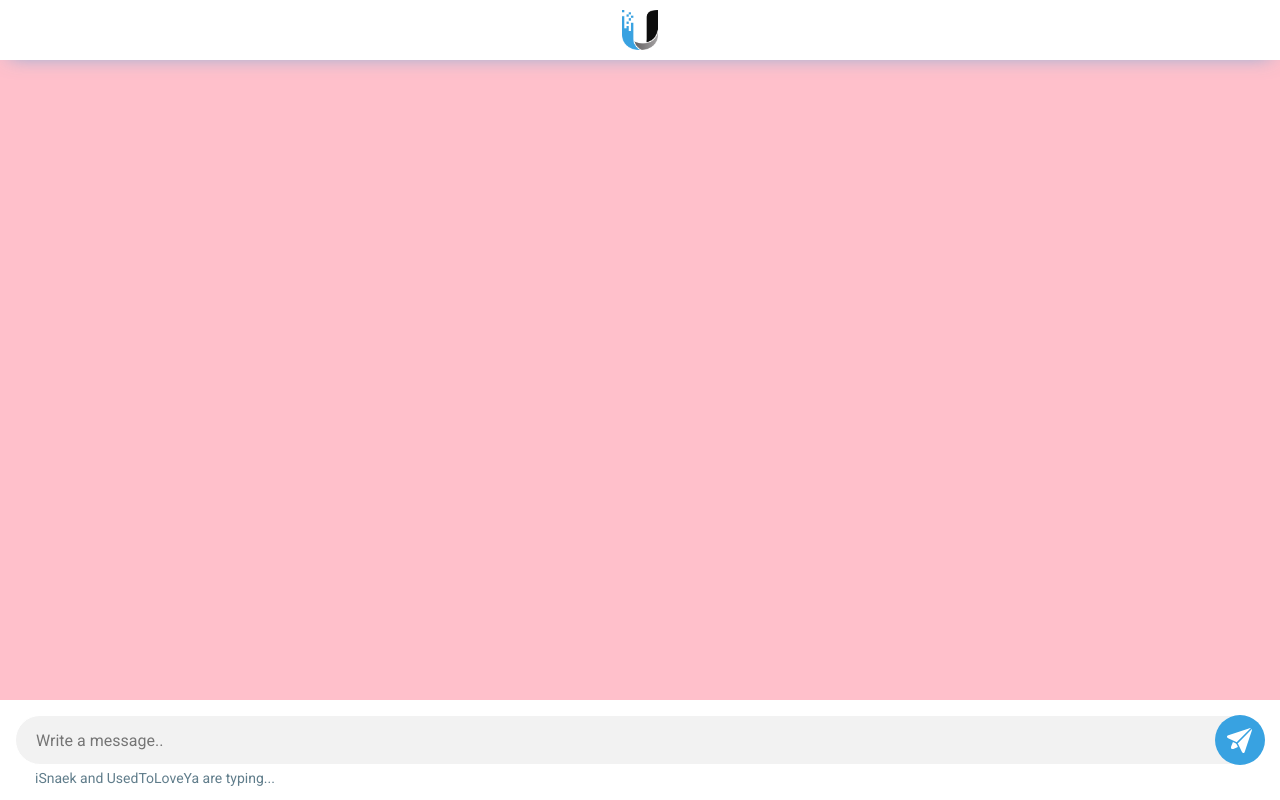
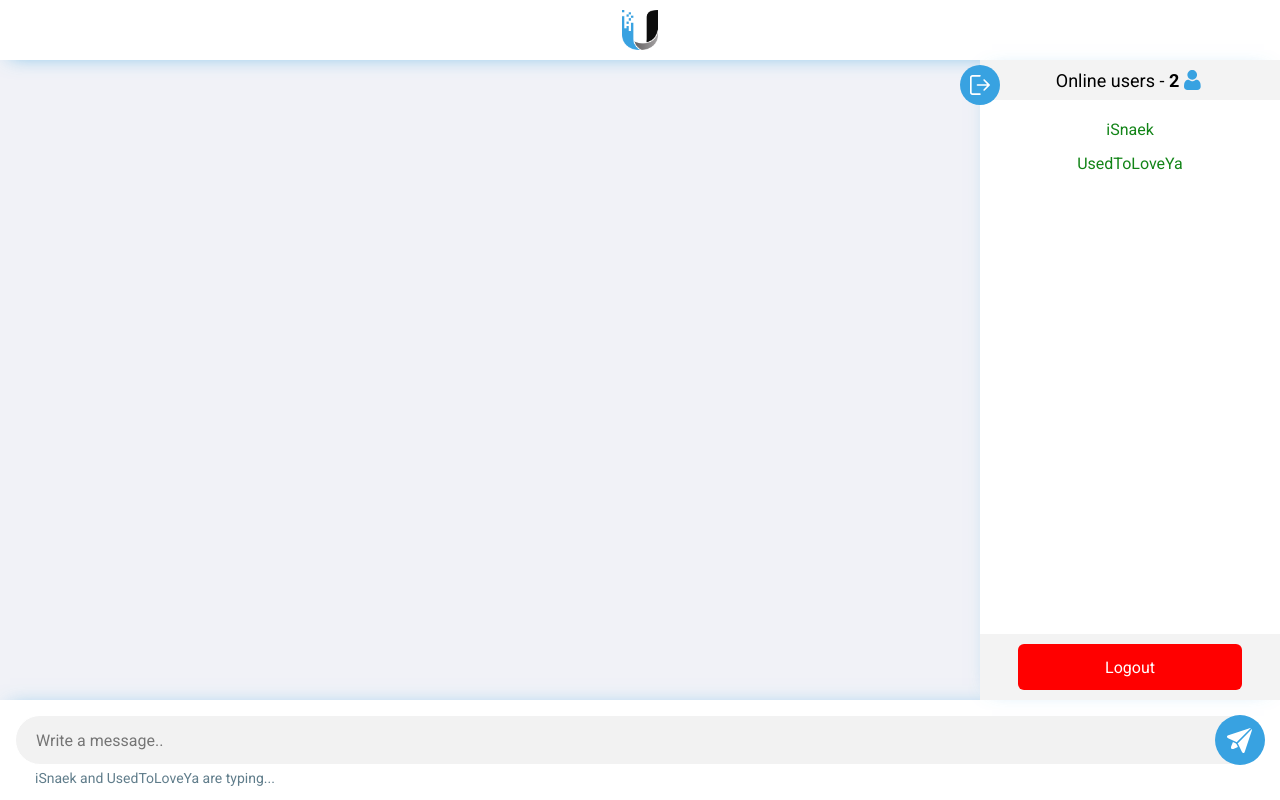
Before and after one commit to yourigruiters/React-Chat-Frontend, a React app: page /chatroom in a window 1280 px wide. Built offline with nearby package versions, Linux system fonts and the light colour scheme.

Commit message:
Fix: sidebar implemented with logic - only chat area left

```diff
--- a/src/app/app.scss
+++ b/src/app/app.scss
@@ -6,3 +6,7 @@
   box-sizing: border-box;
   font-family: $font-roboto;
 }
+
+html {
+  overflow-x: hidden;
+}
--- a/src/app/components/header/header.scss
+++ b/src/app/components/header/header.scss
@@ -2,7 +2,7 @@
 
 .header {
   position: relative;
-  z-index: 1;
+  z-index: 10;
   display: flex;
   justify-content: center;
   align-items: center;
--- a/src/app/modules/chatpage/chatpage.view.scss
+++ b/src/app/modules/chatpage/chatpage.view.scss
@@ -11,7 +11,6 @@
     display: flex;
     width: 100%;
     height: calc(100% - 100px);
-    background-color: pink;
   }
 
   &__footer {
--- a/src/app/modules/chatpage/chatpage.view.tsx
+++ b/src/app/modules/chatpage/chatpage.view.tsx
@@ -1,6 +1,7 @@
 import * as React from "react";
 
 import ChatFooter from "./components/chat-footer/chat-footer";
+import ChatMain from "./components/chat-main/chat-main";
 
 import "./chatpage.view.scss";
 
@@ -10,12 +11,23 @@ interface chatpageProps {
 }
 
 const ChatpageView = ({ username, history }: chatpageProps) => {
-  const [messageInput, setMessageInput] = React.useState("");
-  const [messageWarning, setMessageWarning] = React.useState(false);
+  const [messages, setMessages] = React.useState([]);
+  const [onlinePeople, setOnlinePeople] = React.useState<object[]>([
+    {
+      username: "iSnaek",
+      color: "#128417"
+    },
+    {
+      username: "UsedToLoveYa",
+      color: "#128417"
+    }
+  ]);
   const [typingPeople, setTypingPeople] = React.useState([
     "iSnaek",
     "UsedToLoveYa"
   ]);
+  const [messageInput, setMessageInput] = React.useState("");
+  const [messageWarning, setMessageWarning] = React.useState(false);
 
   // FIX: improve enter handling
   React.useEffect(() => {
@@ -25,7 +37,6 @@ const ChatpageView = ({ username, history }: chatpageProps) => {
           return;
         }
 
-        console.log(messageInput);
         handleSubmit(event);
       }
     };
@@ -52,14 +63,7 @@ const ChatpageView = ({ username, history }: chatpageProps) => {
   const handleSubmit = (event: any) => {
     event.preventDefault();
 
-    console.log(messageInput, "input");
-
     if (!messageInput || !messageInput.replace(/\s/g, "").length) {
-      console.log(
-        "JAAA",
-        !messageInput || !messageInput.replace(/\s/g, "").length
-      );
-      console.log("ohja");
       setMessageWarning(true);
       return;
     }
@@ -73,6 +77,11 @@ const ChatpageView = ({ username, history }: chatpageProps) => {
     setMessageInput("");
   };
 
+  const handleLogout = () => {
+    console.log("LOGOUT");
+    // CLOSE CONNECTION AND SEND USER TO HOMEPAGE
+  };
+
   // React.useEffect(() => {
   //   if (!username) {
   //     history.push("/?warning=no-user");
@@ -83,7 +92,13 @@ const ChatpageView = ({ username, history }: chatpageProps) => {
 
   return (
     <section className="chatpage">
-      <section className="chatpage__main">{/* Chat area */}</section>
+      <section className="chatpage__main">
+        <ChatMain
+          messages={messages}
+          onlinePeople={onlinePeople}
+          handleLogout={handleLogout}
+        />
+      </section>
       <section className="chatpage__footer">
         <ChatFooter
           messageInput={messageInput}
--- a/src/app/modules/chatpage/components/chat-footer/chat-footer.scss
+++ b/src/app/modules/chatpage/components/chat-footer/chat-footer.scss
@@ -6,6 +6,7 @@
   width: 100%;
   height: 100%;
   padding: 15px;
+  box-shadow: 0px -2px 20px -10px rgba(56, 162, 225, 0.7);
 
   &__form {
     margin-bottom: 5px;
--- /dev/null
+++ b/src/app/modules/chatpage/components/chat-main/chat-main.scss
@@ -0,0 +1,151 @@
+@import "../../../../../styles/variables";
+
+.chat-main {
+  position: relative;
+  display: flex;
+  width: 100%;
+  height: 100%;
+
+  &__messages {
+    width: 100%;
+    height: 100%;
+    background-color: #f1f2f7;
+    transition: width 0.5s;
+
+    &--smaller {
+      width: calc(100% - 300px);
+    }
+  }
+
+  &__people {
+    position: absolute;
+    z-index: 20;
+    top: 0;
+    right: -300px;
+    display: flex;
+    flex-direction: column;
+    width: 300px;
+    height: 100%;
+    background-color: white;
+    transition: right 0.5s;
+    box-shadow: -2px 0px 20px -14px rgba(56, 162, 225, 0.7);
+
+    &--open {
+      right: 0;
+
+      .chat-main__people__header__button svg {
+        transform: rotate(0deg);
+      }
+    }
+
+    &__header {
+      position: relative;
+      display: flex;
+      align-items: center;
+      width: 100%;
+      height: 50px;
+      background-color: #f3f3f3;
+      margin-bottom: 20px;
+
+      &__button {
+        button {
+          position: absolute;
+          left: -20px;
+          top: 5px;
+          display: flex;
+          justify-content: center;
+          align-items: center;
+          width: 40px;
+          height: 40px;
+          padding: 0px;
+          border-radius: 50px;
+          background: $blue-light;
+          color: $white;
+          border: 0;
+          outline: 0;
+          cursor: pointer;
+
+          &:hover {
+            background-color: darken($blue-light, 10%);
+          }
+
+          svg {
+            width: 20px;
+            height: 20px;
+            fill: white;
+            transition: transform 0.5s;
+            transform: rotate(180deg);
+          }
+        }
+      }
+
+      &__title {
+        display: flex;
+        justify-content: center;
+        width: 100%;
+        text-align: center;
+        font-size: 18px;
+        font-family: $font-source;
+
+        span {
+          font-weight: bold;
+        }
+
+        svg {
+          width: 20px;
+          height: 20px;
+          fill: $blue-light;
+          margin-left: 5px;
+        }
+      }
+    }
+
+    &__main {
+      display: flex;
+      flex-direction: column;
+      align-items: center;
+      width: 100%;
+      height: 100%;
+
+      &__person {
+        margin-bottom: 15px;
+
+        p {
+          font-size: 16px;
+        }
+      }
+    }
+
+    &__footer {
+      display: flex;
+      justify-content: center;
+      align-items: center;
+      width: 100%;
+      height: 70px;
+      margin-top: auto;
+      padding: 10px;
+      background-color: #f3f3f3;
+
+      button {
+        width: 80%;
+        padding: 8px 40px 6px;
+        background-color: red;
+        color: $white;
+        outline: none;
+        border: none;
+        border-radius: 6px;
+        font-size: 14px;
+        line-height: 32px;
+        cursor: pointer;
+
+        @media (min-width: $breakpoint-sm) {
+          font-size: 16px;
+        }
+
+        &:hover {
+          background-color: darken(red, 10%);
+        }
+      }
+    }
+  }
+}
--- /dev/null
+++ b/src/app/modules/chatpage/components/chat-main/chat-main.tsx
@@ -0,0 +1,70 @@
+import * as React from "react";
+import cn from "classnames";
+
+import "./chat-main.scss";
+import { ToggleSidebar, OnlineUsers } from "../../../../../assets/icons/icons";
+
+interface chatFooterProps {
+  messages: {};
+  onlinePeople: object[];
+  handleLogout: () => void;
+}
+
+const ChatMain = ({
+  messages,
+  onlinePeople,
+  handleLogout
+}: chatFooterProps) => {
+  const [openSidebar, setOpenSidebar] = React.useState(true);
+
+  return (
+    <section className="chat-main">
+      <section
+        className={cn("chat-main__messages", {
+          "chat-main__messages--smaller": openSidebar
+        })}
+      ></section>
+      <section
+        className={cn("chat-main__people", {
+          "chat-main__people--open": openSidebar
+        })}
+      >
+        <section className="chat-main__people__header">
+          <article
+            className="chat-main__people__header__button"
+            onClick={() => setOpenSidebar(!openSidebar)}
+          >
+            <button>
+              <ToggleSidebar />
+            </button>
+          </article>
+          <article className="chat-main__people__header__title">
+            <p>
+              Online users - <span>{onlinePeople.length}</span>
+            </p>
+            <OnlineUsers />
+          </article>
+        </section>
+        <section className="chat-main__people__main">
+          {onlinePeople.map(
+            (
+              onlinePerson: { username: string; color: string },
+              index: number
+            ) => (
+              <article key={index} className="chat-main__people__main__person">
+                <p style={{ color: onlinePerson.color }}>
+                  {onlinePerson.username}
+                </p>
+              </article>
+            )
+          )}
+        </section>
+        <section className="chat-main__people__footer">
+          <button>Logout</button>
+        </section>
+      </section>
+    </section>
+  );
+};
+
+export default ChatMain;
--- a/src/assets/icons/icons.tsx
+++ b/src/assets/icons/icons.tsx
@@ -47,3 +47,10 @@ export const ToggleSidebar = () => (
     <g></g>
   </svg>
 );
+
+export const OnlineUsers = () => (
+  <svg height="512pt" viewBox="0 0 512 512" width="512pt">
+    <path d="m210.351562 246.632812c33.882813 0 63.222657-12.152343 87.195313-36.128906 23.972656-23.972656 36.125-53.304687 36.125-87.191406 0-33.875-12.152344-63.210938-36.128906-87.191406-23.976563-23.96875-53.3125-36.121094-87.191407-36.121094-33.886718 0-63.21875 12.152344-87.191406 36.125s-36.128906 53.308594-36.128906 87.1875c0 33.886719 12.15625 63.222656 36.132812 87.195312 23.976563 23.96875 53.3125 36.125 87.1875 36.125zm0 0" />
+    <path d="m426.128906 393.703125c-.691406-9.976563-2.089844-20.859375-4.148437-32.351563-2.078125-11.578124-4.753907-22.523437-7.957031-32.527343-3.308594-10.339844-7.808594-20.550781-13.371094-30.335938-5.773438-10.15625-12.554688-19-20.164063-26.277343-7.957031-7.613282-17.699219-13.734376-28.964843-18.199219-11.226563-4.441407-23.667969-6.691407-36.976563-6.691407-5.226563 0-10.28125 2.144532-20.042969 8.5-6.007812 3.917969-13.035156 8.449219-20.878906 13.460938-6.707031 4.273438-15.792969 8.277344-27.015625 11.902344-10.949219 3.542968-22.066406 5.339844-33.039063 5.339844-10.972656 0-22.085937-1.796876-33.046874-5.339844-11.210938-3.621094-20.296876-7.625-26.996094-11.898438-7.769532-4.964844-14.800782-9.496094-20.898438-13.46875-9.75-6.355468-14.808594-8.5-20.035156-8.5-13.3125 0-25.75 2.253906-36.972656 6.699219-11.257813 4.457031-21.003906 10.578125-28.96875 18.199219-7.605469 7.28125-14.390625 16.121094-20.15625 26.273437-5.558594 9.785157-10.058594 19.992188-13.371094 30.339844-3.199219 10.003906-5.875 20.945313-7.953125 32.523437-2.058594 11.476563-3.457031 22.363282-4.148437 32.363282-.679688 9.796875-1.023438 19.964844-1.023438 30.234375 0 26.726562 8.496094 48.363281 25.25 64.320312 16.546875 15.746094 38.441406 23.734375 65.066406 23.734375h246.53125c26.625 0 48.511719-7.984375 65.0625-23.734375 16.757813-15.945312 25.253906-37.585937 25.253906-64.324219-.003906-10.316406-.351562-20.492187-1.035156-30.242187zm0 0" />
+  </svg>
+);
```
